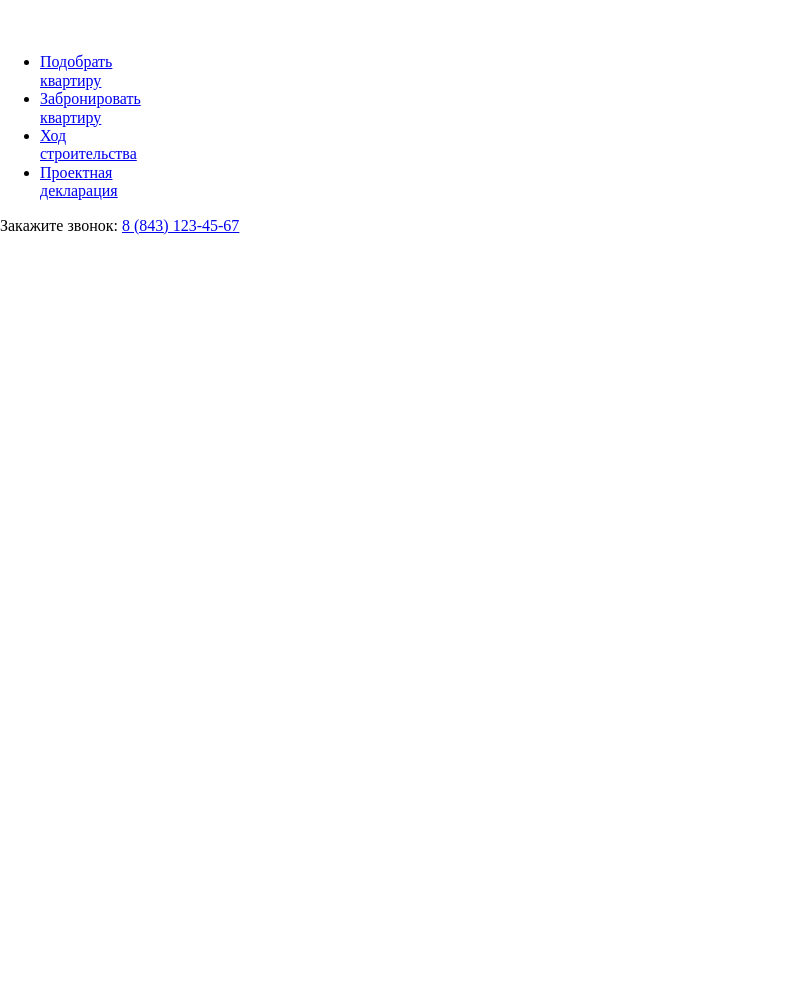
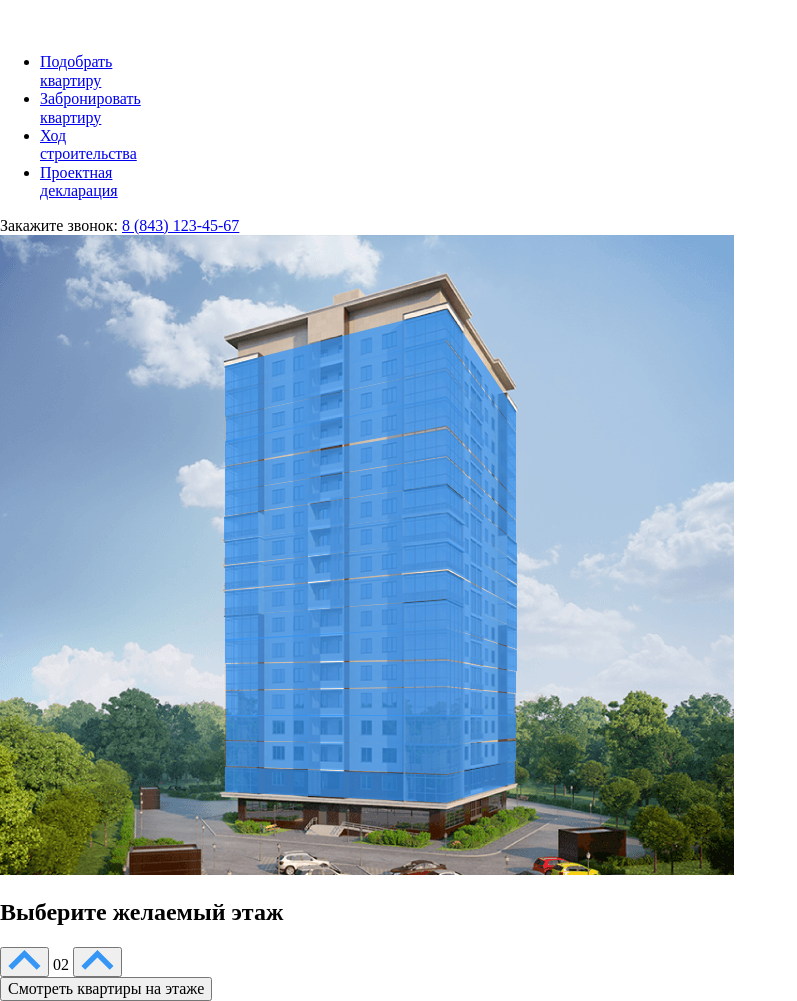
Before and after one commit to OxyMoor/melody, a plain HTML site: page index.html in a window 1280 px wide. Shown: the whole page, without its empty margins (0-797 px from the left). Before the commit the page ends 800 px from the top, so only its background shows below. Drawn offline with Linux system fonts and the light colour scheme.

Commit message:
Update index.html

```diff
--- a/index.html
+++ b/index.html
@@ -39,5 +39,57 @@
             </div>
         </div>
     </header>
+
+    <main class="main">
+        <div class="main-image">
+            <svg class="home-image"
+                width="734"
+                height="640"
+                viewBox="0 0 734 640"
+                fill="none"
+                xmlns="http://www.w3.org/2000/svg"
+                xmlns:xlink="http://www.w3.org/1999/xlink"
+            >
+            <rect width="734" height="640" fill="url(#pattern0)"/>
+            <defs>
+            <pattern id="pattern0" patternContentUnits="objectBoundingBox" width="1" height="1">
+            <use xlink:href="#image0" transform="translate(-0.00408719) scale(0.0013624 0.0015625)"/>
+            </pattern>
+            <image id="image0" width="740" height="640" xlink:href="img/home.png"/>
+            </defs>
+            <path d="M225 532L445.8 540L515 526.3V548L446.5 567.7L225 556.7V532Z" fill="#3595F6" fill-opacity="0.75"/>
+            <path d="M226 531V506L446.3 509.3L516 506V526L446.7 539L226 531Z" fill="#3595F6" fill-opacity="0.75"/>
+            <path d="M226 505V480H447H516V503L448 510L226 505Z" fill="#3595F6" fill-opacity="0.75"/>
+            <path d="M226 481V456L447.3 452.3L515 459V481H447" fill="#3595F6" fill-opacity="0.75"/>
+            <path d="M226 455V429L447.5 425.7L516 436.7V458L447 451.3L226 455Z" fill="#3595F6" fill-opacity="0.75"/>
+            <path d="M225 428V404.3L446 392L517 415V436.3L446 424L225 428Z" fill="#3595F6" fill-opacity="0.75"/>
+            <path d="M225 406V381L447.2 364.7L517 393.3V414L446.7 392.3L225 406Z" fill="#3595F6" fill-opacity="0.75"/>
+            <path d="M225 381V356L447.5 335.7L517 372.3V393L445 364.3L225 381Z" fill="#3595F6" fill-opacity="0.75"/>
+            <path d="M225 355V331L448 306.3L517 350.3V372L447.7 334L225 355Z" fill="#3595F6" fill-opacity="0.75"/>
+            <path d="M225 330V306L447.5 277.3L517 328.3V349L446.7 306.7L225 330Z" fill="#3595F6" fill-opacity="0.75"/>
+            <path d="M224 306V282L446.3 249L517 308.3V328L447 277.3L224 306Z" fill="#3595F6" fill-opacity="0.75"/>
+            <path d="M225 281V257L446.2 222L516 286V307L447.3 248.7L225 281Z" fill="#3595F6" fill-opacity="0.75"/>
+            <path d="M225 257V232L447.3 194L516 264.3V285L447 221L225 257Z" fill="#3595F6" fill-opacity="0.75"/>
+            <path d="M225 231V206L445.8 162.3L516 241.3V264L447 190.7L225 231Z" fill="#3595F6" fill-opacity="0.75"/>
+            <path d="M226 207V182L446 134L516 219V242L445.3 162.7L226 207Z" fill="#3595F6" fill-opacity="0.75"/>
+            <path d="M225 182V157L444.8 105L516 197.3V220L446.3 133.7L225 182Z" fill="#3595F6" fill-opacity="0.75"/>
+            <path d="M225 157V131L447 74.3L516 176V197L446.7 105.3L225 157Z" fill="#3595F6" fill-opacity="0.75"/>
+            </svg>
+        </div>
+
+        <div class="main-info">
+            <h2 class="main-title">Выберите желаемый этаж</h2>
+            <div class="counter-group">
+                <button class="counter-button counter-up">
+                    <img class="counter-arrow counter-arrow-up" src="img/aroow.svg" alt="icon: arrow-up">
+                </button>
+                <span class="counter">02</span>
+                <button class="counter-button counter-down">
+                    <img class="counter-arrow counter-arrow-down" src="img/aroow.svg" alt="icon: arrow-down">
+                </button>
+            </div>
+            <button class="button button-primary">Смотреть  квартиры на этаже</button>
+        </div>
+    </main>
 </body>
 </html>
```
